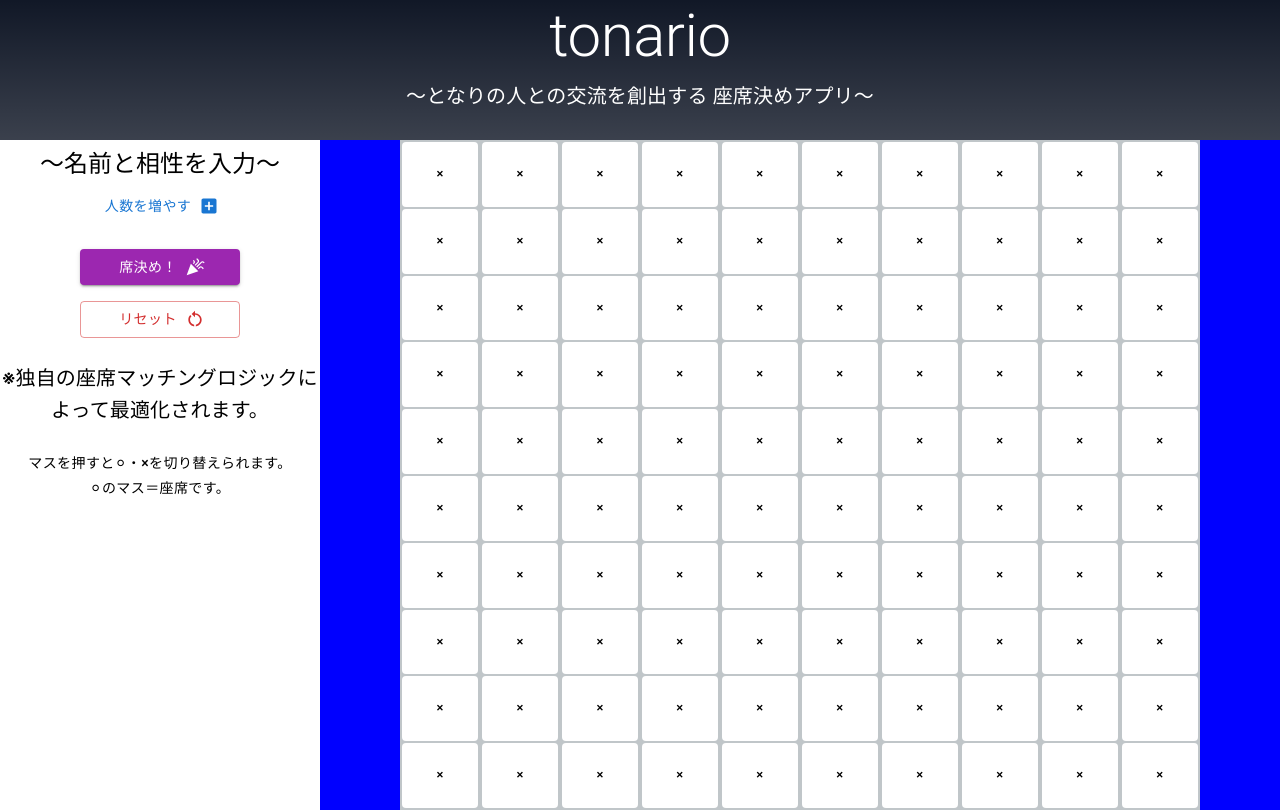
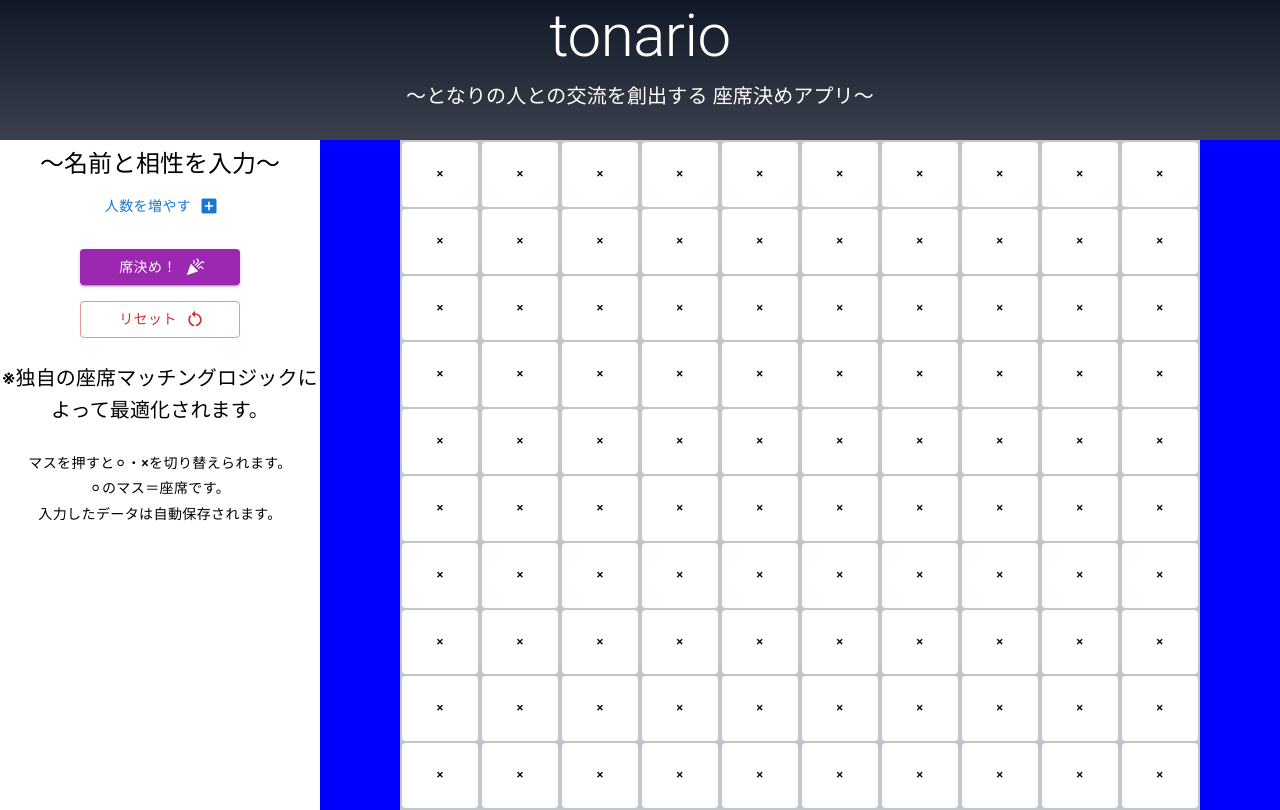
Before and after one commit to Cauchy27/tonario, a Next.js app: page / in a window 1280 px wide. Built offline with nearby package versions, Linux system fonts and the light colour scheme.

Commit message:
説明追加

```diff
--- a/app/page.tsx
+++ b/app/page.tsx
@@ -337,7 +337,8 @@ const Main:NextPage = () => {
               </Button>
               <Typography variant='h6' sx={{color:"black", textAlign:"center"}}>※独自の座席マッチングロジックによって最適化されます。</Typography><br/>
               <Typography variant='button' sx={{color:"black",textAlign:"left"}}>マスを押すと⚪︎・×を切り替えられます。</Typography><br/>
-              <Typography variant='button' sx={{color:"black",textAlign:"left"}}>⚪︎のマス＝座席です。</Typography>
+              <Typography variant='button' sx={{color:"black",textAlign:"left"}}>⚪︎のマス＝座席です。</Typography><br/>
+              <Typography variant='button' sx={{color:"black",textAlign:"left"}}>入力したデータは自動保存されます。</Typography>
             </Grid>
           </Grid>
         </Grid>
```
